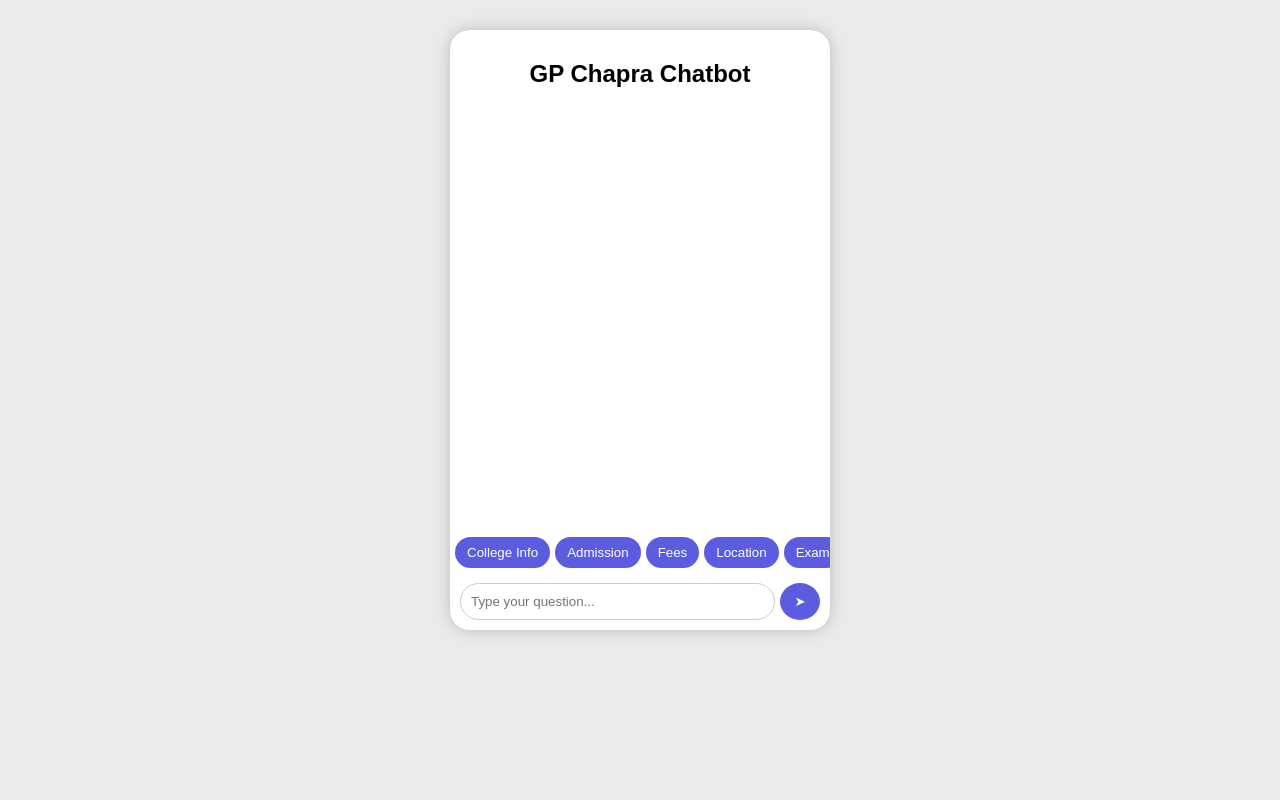
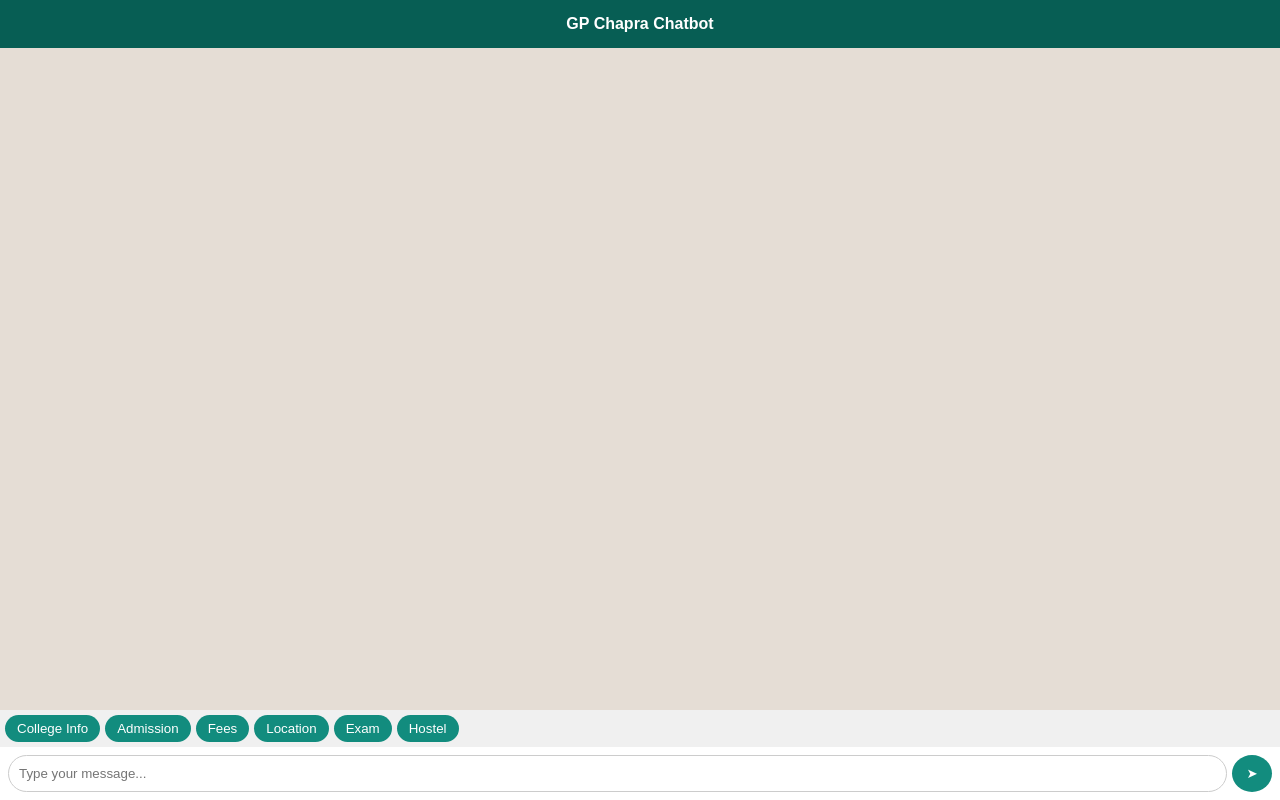
Before and after one commit to Rks5555/G-P-Chapra-chatbot, a Flask app: page / in a window 1280 px wide. Run offline with Flask 3, Linux system fonts and the light colour scheme.

Commit message:
Update index.html

```diff
--- a/templates/index.html
+++ b/templates/index.html
@@ -3,73 +3,84 @@
 <head>
     <title>GP Chapra Chatbot</title>
 
+    <!-- MOBILE RESPONSIVE -->
+    <meta name="viewport" content="width=device-width, initial-scale=1.0">
+
     <style>
         body {
-            background: #eaeaea;
+            margin: 0;
             font-family: Arial;
+            background: #e5ddd5;
         }
 
+        /* FULL SCREEN CONTAINER */
         .chat-container {
-            width: 380px;
-            margin: auto;
-            margin-top: 30px;
-            background: white;
-            border-radius: 20px;
-            box-shadow: 0 0 15px rgba(0,0,0,0.2);
+            width: 100%;
+            height: 100vh;
             display: flex;
             flex-direction: column;
-            height: 600px;
         }
 
-        h2 {
+        /* HEADER */
+        .header {
+            background: #075e54;
+            color: white;
+            padding: 15px;
             text-align: center;
-            padding: 10px;
+            font-weight: bold;
         }
 
+        /* CHAT AREA */
         #chat-box {
             flex: 1;
             padding: 10px;
             overflow-y: auto;
         }
 
+        /* USER MESSAGE */
         .user {
-            background: #a8d5ba;
+            background: #dcf8c6;
             padding: 10px;
-            border-radius: 15px;
+            border-radius: 10px;
             margin: 5px;
+            max-width: 75%;
             align-self: flex-end;
-            max-width: 70%;
         }
 
+        /* BOT MESSAGE */
         .bot {
-            background: #eee;
+            background: white;
             padding: 10px;
-            border-radius: 15px;
+            border-radius: 10px;
             margin: 5px;
+            max-width: 75%;
             align-self: flex-start;
-            max-width: 70%;
         }
 
+        /* BUTTONS */
         .buttons {
             display: flex;
             overflow-x: auto;
             padding: 5px;
-            gap: 5px;
+            background: #f0f0f0;
         }
 
         .buttons button {
-            background: #5c5ce0;
-            color: white;
+            margin-right: 5px;
             border: none;
             border-radius: 20px;
-            padding: 8px 12px;
+            padding: 6px 12px;
+            background: #128c7e;
+            color: white;
             cursor: pointer;
             white-space: nowrap;
         }
 
+        /* INPUT AREA */
         .input-area {
             display: flex;
-            padding: 10px;
+            padding: 8px;
+            background: white;
         }
 
         input {
@@ -80,13 +91,12 @@
         }
 
         .send-btn {
-            background: #5c5ce0;
-            color: white;
+            margin-left: 5px;
             border: none;
             border-radius: 50%;
+            background: #128c7e;
+            color: white;
             width: 40px;
-            margin-left: 5px;
-            cursor: pointer;
         }
     </style>
 </head>
@@ -95,11 +105,11 @@
 
 <div class="chat-container">
 
-    <h2>GP Chapra Chatbot</h2>
+    <div class="header">GP Chapra Chatbot</div>
 
     <div id="chat-box"></div>
 
-    <!-- 🔽 BUTTONS BOTTOM -->
+    <!-- BUTTONS -->
     <div class="buttons">
         <button onclick="quickMsg('college info')">College Info</button>
         <button onclick="quickMsg('admission process')">Admission</button>
@@ -109,9 +119,9 @@
         <button onclick="quickMsg('hostel facility')">Hostel</button>
     </div>
 
-    <!-- 🔽 INPUT AREA -->
+    <!-- INPUT -->
     <div class="input-area">
-        <input type="text" id="msg" placeholder="Type your question...">
+        <input type="text" id="msg" placeholder="Type your message...">
         <button class="send-btn" onclick="sendMsg()">➤</button>
     </div>
 
```
